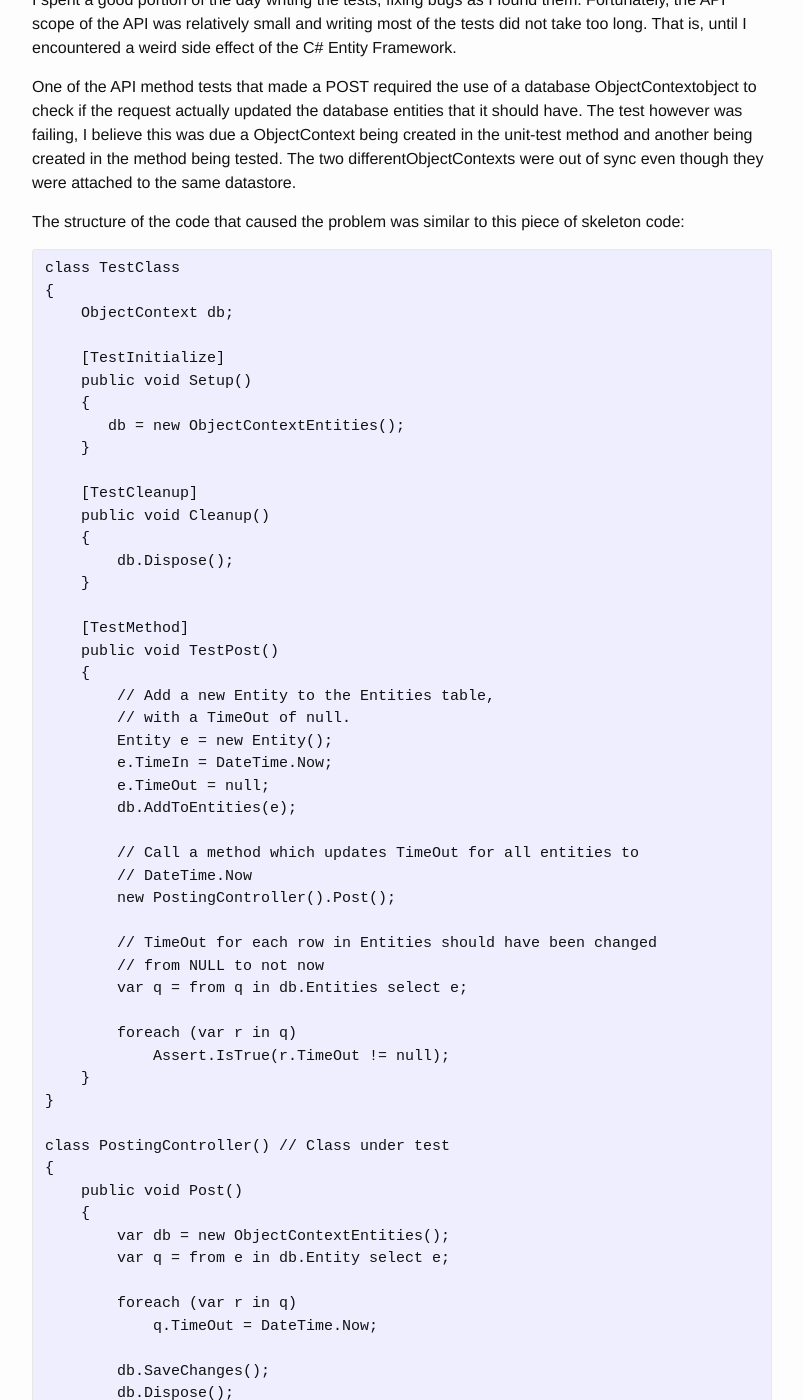
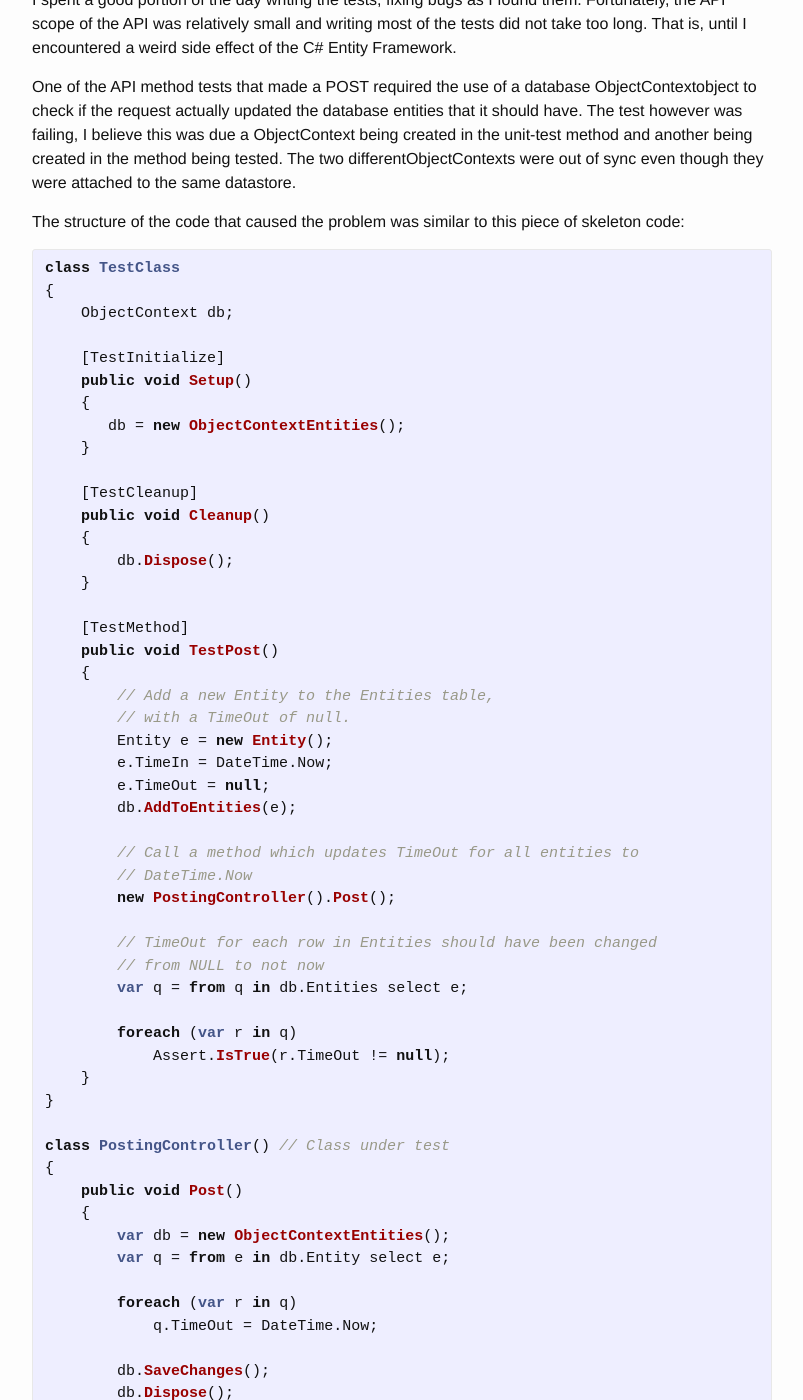
Before and after one commit to Simon-Campbell/Simon-Campbell.github.io, a Jekyll site: the page built from _posts/2012-12-14-unit-testing-gotcha-with-entity-framework.md, in a window 1280 px wide and 1400 px high, scrolled down 404 px. Shown: the whole window, without its empty margins (238-1041 px from the left). Built offline with Jekyll 4.4.1, drawn with Linux system fonts in a browser that asks for light colours; some of the changed text lies outside the part shown.

Commit message:
Update code formatting for post

```diff
--- a/_posts/2012-12-14-unit-testing-gotcha-with-entity-framework.md
+++ b/_posts/2012-12-14-unit-testing-gotcha-with-entity-framework.md
@@ -24,7 +24,8 @@ One of the API method tests that made a POST required the use of a database Obj
 
 The structure of the code that caused the problem was similar to this piece of skeleton code:
 
-<pre class="brush: csharp; title: ; notranslate" title="">class TestClass
+{% highlight csharp %}
+class TestClass
 {
     ObjectContext db;
 
@@ -77,12 +78,13 @@ class PostingController() // Class under test
         db.Dispose();
     }
 }
-</pre>
+{% endhighlight %}
 
 It appears that the Entity Framework tries to be &#8220;smart&#8221; and efficient which means that the update is not synchronized between the ObjectContexts. In order to work around this I was required to call the Refresh() method on the ObjectContext after the call to Post(), like so:
 
-<pre class="brush: csharp; title: ; notranslate" title="">db.Refresh(RefreshMode.StoreWins, db.Entities);
-</pre>
+{% highlight csharp %}
+db.Refresh(RefreshMode.StoreWins, db.Entities);
+{% endhighlight %}
 
 I am not sure if this is the recommended way to work around this but it works and the test will pass as you expect. I will look into this more when I get back to the code at work. I will post any new findings or corrections.
 
```
Also changed, not shown: 2 other files.
